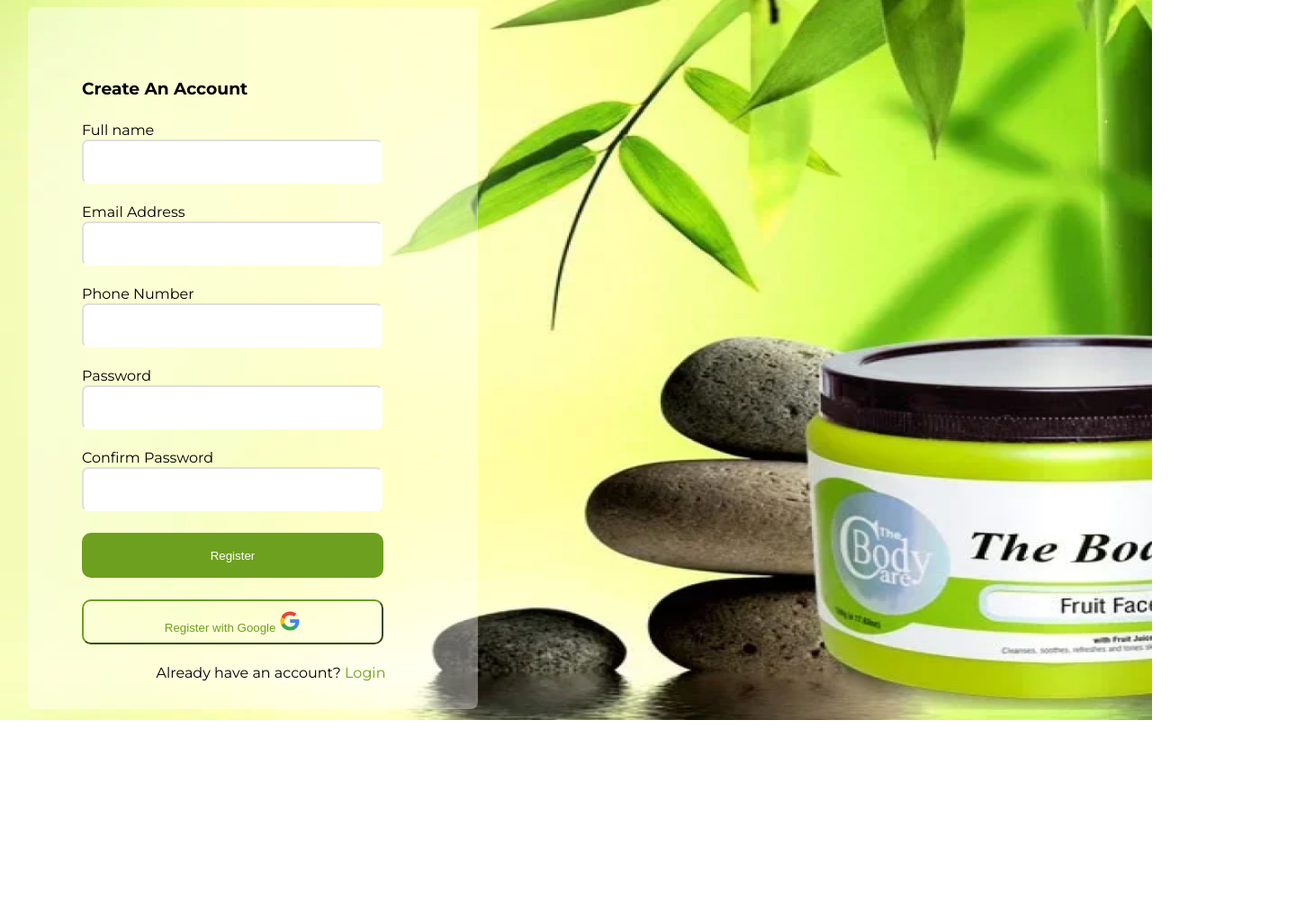
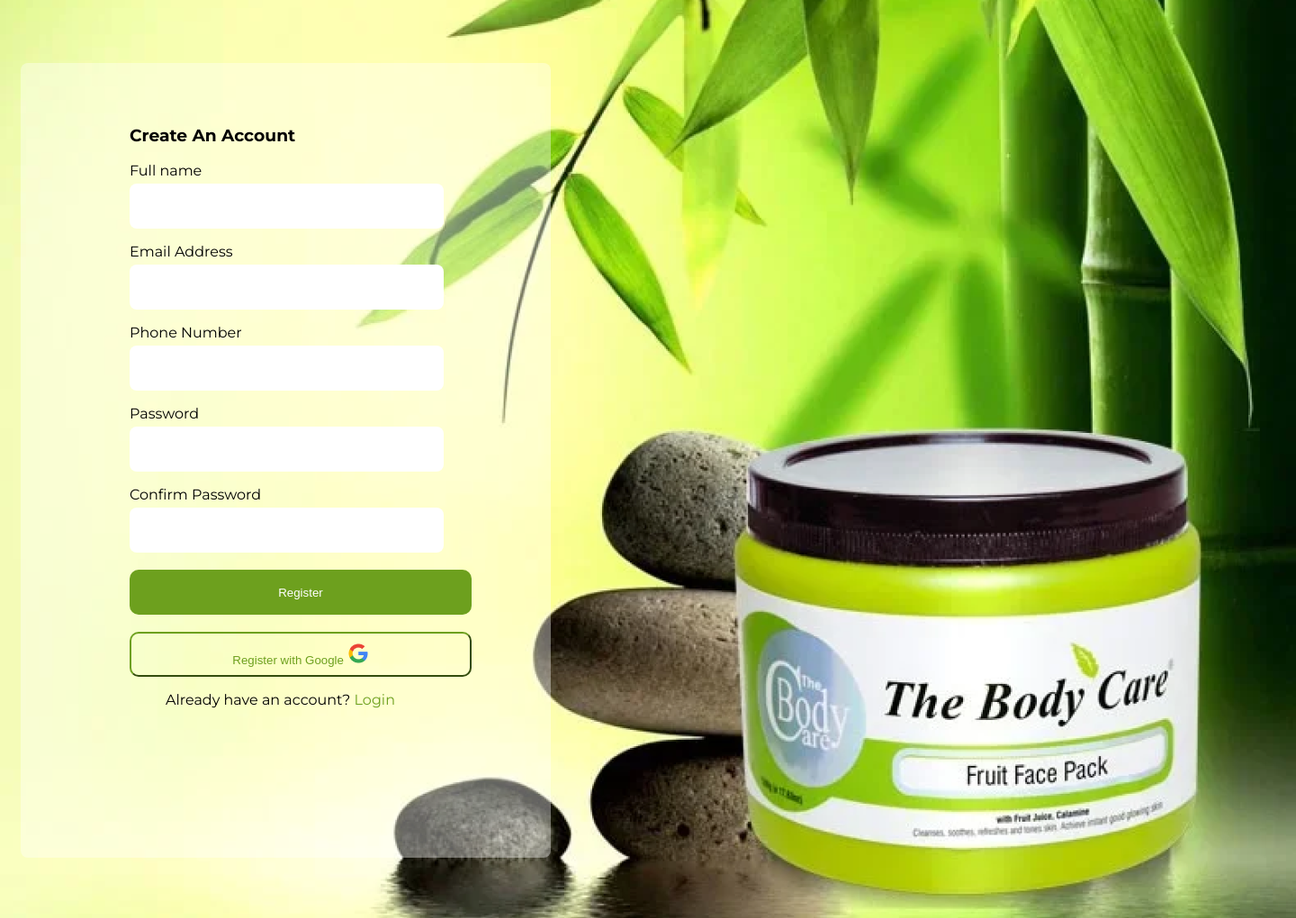
Before and after one commit to ifyjenny/sid-quiz, a plain HTML site: page index.html in a window 1280 px wide. Shown: the top 1020 px of the page at 90% size, 1440 px wide, since content can reach past the window. Before the commit the page ends 800 px from the top, so only its background shows below. Drawn offline with Linux system fonts and the light colour scheme.

Commit message:
second commit

```diff
--- a/index.html
+++ b/index.html
@@ -13,7 +13,9 @@
   <body>
 
     <section class="details">
-        <h3>Create An Account</h3>
+      <div class="form">
+        <div class="content">
+          <h3>Create An Account</h3>
     <p>Full name</p>
     <div class="name">
       <input type="Full name" />
@@ -52,6 +54,9 @@
     </div>
 
     <p class="ending">Already have an account? <a href="#">Login</a></p>
+        </div>
+      </div>
+
     </section>
 
   </body>
--- a/style.css
+++ b/style.css
@@ -1,32 +1,50 @@
 body {
-  background-image: url(images/Homepage.png);
-  background-size: 1580px 800px ;
-  background-repeat: no-repeat;
+  font-family: 'Montserrat', sans-serif;
+    margin: 0;
+    padding: 0;
 }
 
 .details {
-  font-family: "Montserrat", sans-serif;
+  background-image: url(images/Homepage.png);
+  background-size: cover;
+  background-repeat: no-repeat;
+  width: 1440px;
+    height: 1024px;
+
+    padding: 70px, 828px, 71px, 23px;
+    display: grid;
+    grid-template-columns: 1fr 1fr 1fr;
+
+
+}
+
+.form{
+    width: 589px;
+    height: 883px;
+
+    padding: 94px, 122px, 95px, 121px;
+    margin-top: 70px;
+    margin-left: 23px;
+    border-radius: 8px;
+    background: #FFFFFF61;
+}
+
+.content{
+  width: 346px;
+    height: 694px;
+    padding-top: 50px;
+    padding-left: 121px;
+}
+
+.content p {
   font-size: 16px;
-  font-weight: 400;
-  line-height: 24px;
+  height: 24px;
+  font-weight: 400px;
+  line-height: 20px;
   letter-spacing: 0em;
   text-align: left;
-  color: black;
-
-  padding: 60px ;
-  width: 380px;
-  height: 660px;
-  border-radius: 8px;
-  margin-top: 0px;
-  margin-left: 23px;
-}
-
-p {
-  height: 10px;
-  font-weight: 0px;
-  line-height: 32px;
-
-  text-align: left;
+  color: #000000;
+  margin-bottom: 0;
 }
 
 section {
@@ -39,7 +57,7 @@
   border-radius: 10px;
   padding: 10px;
 
-  width: 335px;
+  width: 380px;
   height: 50px;
   color: white;
 }
@@ -60,12 +78,13 @@
   padding: 10px;
 }
 
-input {
-  padding: 15px;
-  border-radius: 7px;
-  width: 300px;
-  height: 15px;
-
+.content input {
+   width: 345px;
+    height: 48px;
+    top: 69px;
+    left: 1px;
+    border-radius: 8px;
+    border: 1px;
   border-color: #ffffff61;
 }
 
```
